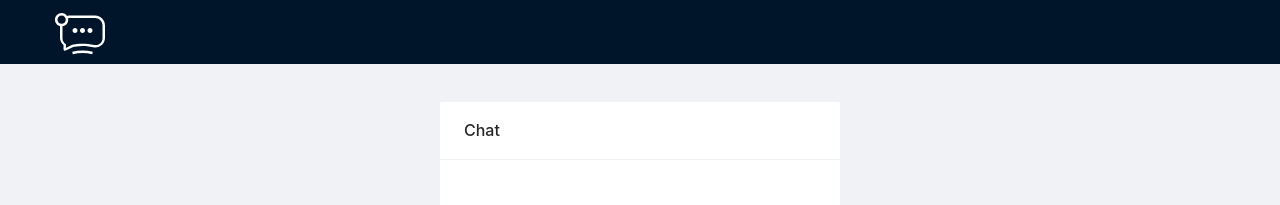
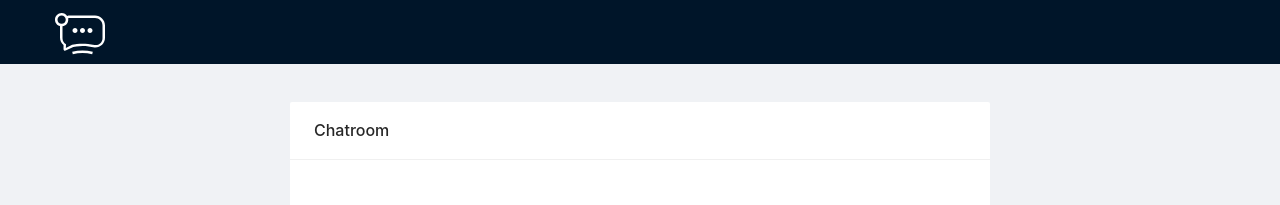
Before and after one commit to AeShevch/fora-chat, a React app in the folder client/: page /chat in a window 1280 px wide. Shown: the top 205 px of the page. Built offline with nearby package versions, Linux system fonts and the light colour scheme; no server answers.

Commit message:
Styles chat room

```diff
--- a/client/src/App.scss
+++ b/client/src/App.scss
@@ -5,7 +5,7 @@
     display: flex;
     justify-content: center;
     align-items: center;
-    padding: 0 50px;
+    padding: 25px;
   }
 
   &__footer {
--- a/client/src/components/Chat/Chat.js
+++ b/client/src/components/Chat/Chat.js
@@ -5,6 +5,8 @@ import io from "socket.io-client";
 import InfoBar from "../InfoBar/InfoBar";
 import Messages from "../Messages/Messages";
 import { Card } from "antd";
+
+import "./Chat.scss";
 
 let socket;
 
@@ -50,7 +52,7 @@ const Chat = ({ location }) => {
   };
 
   return (
-    <Card title="Chat" bordered={false} style={{ width: 400 }}>
+    <Card className="fc-chat-room" title="Chatroom" bordered={false}>
       <InfoBar room={room} />
       <Messages
         name={name}
--- /dev/null
+++ b/client/src/components/Chat/Chat.scss
@@ -0,0 +1,4 @@
+.fc-chat-room {
+  width: 100%;
+  max-width: 700px;
+}
```
